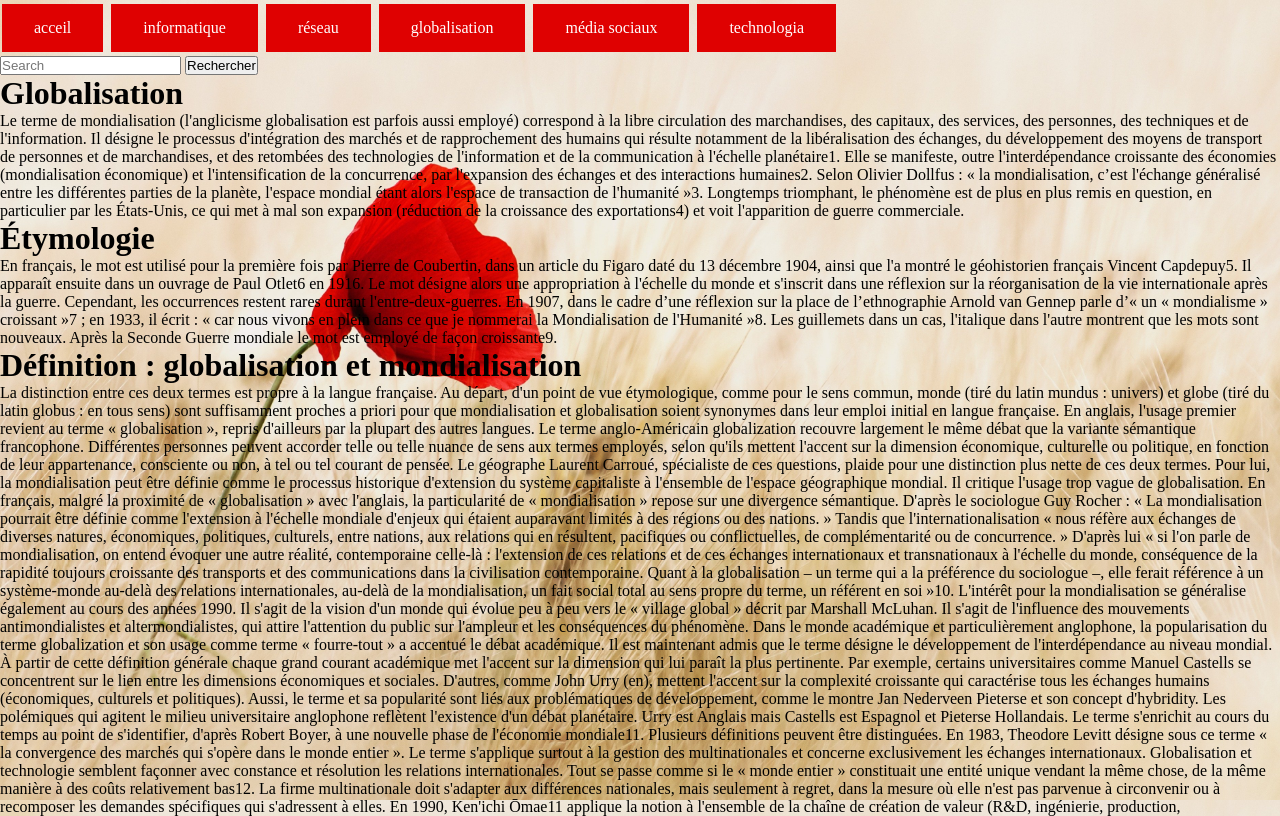
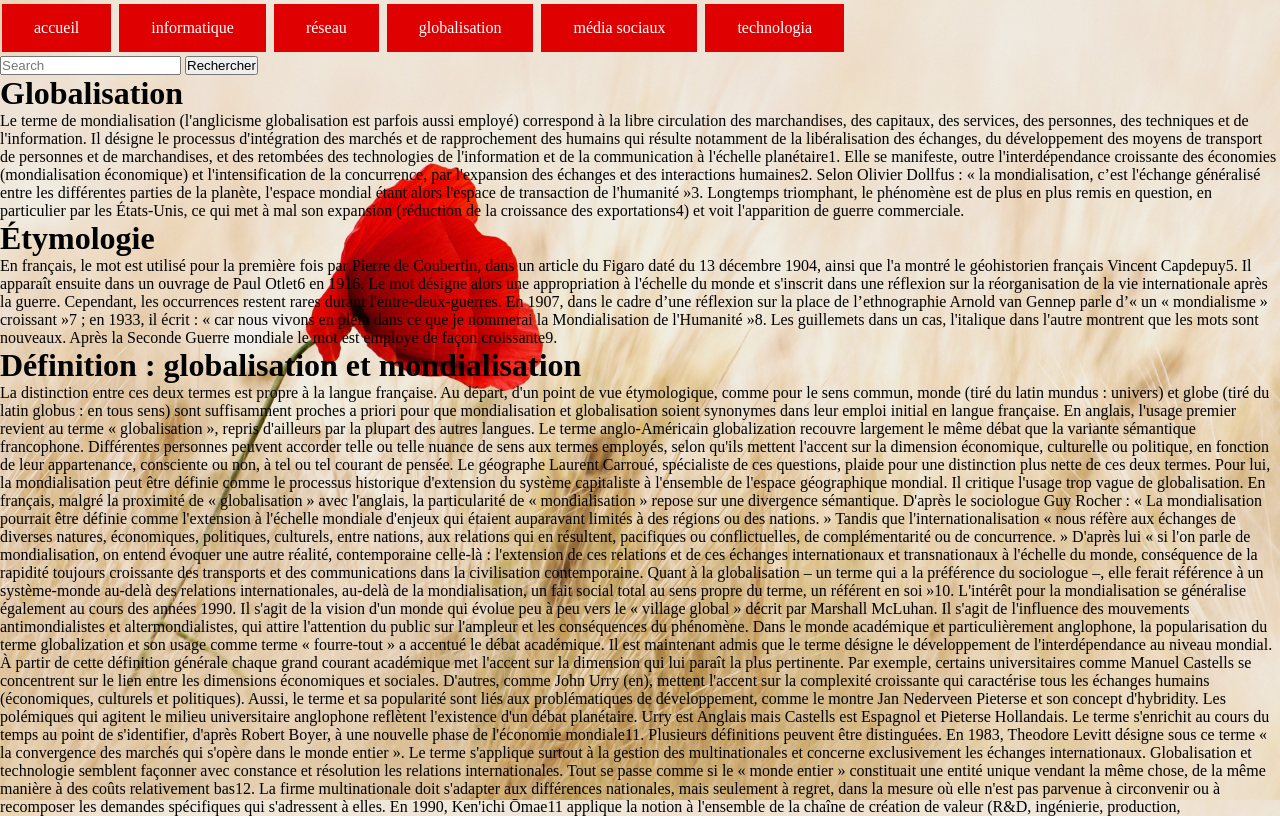
Before and after one commit to salhi97/netlify-tuto, a plain HTML site: page Globalisation.html in a window 1280 px wide. Shown: the top 816 px of the page. Drawn offline with Linux system fonts and the light colour scheme.

Commit message:
5eme commit

```diff
--- a/Globalisation.html
+++ b/Globalisation.html
@@ -10,7 +10,7 @@
 	<div class="inf">
 			<nav>
 
-   <a href="index.html" class="button">acceil</a>
+   <a href="index.html" class="button">accueil</a>
     <a href="informatique.html" class="button">informatique </a>
     <a href="réseau.html" class="button">réseau</a>
     <a href="globalisation.html" class="button">globalisation</a>
```
Also changed, not shown: informatique.html (+1 -1 lines), médias sociaux.html (+1 -1 lines), réseau.html (+1 -1 lines), technologie.html (+1 -1 lines).
